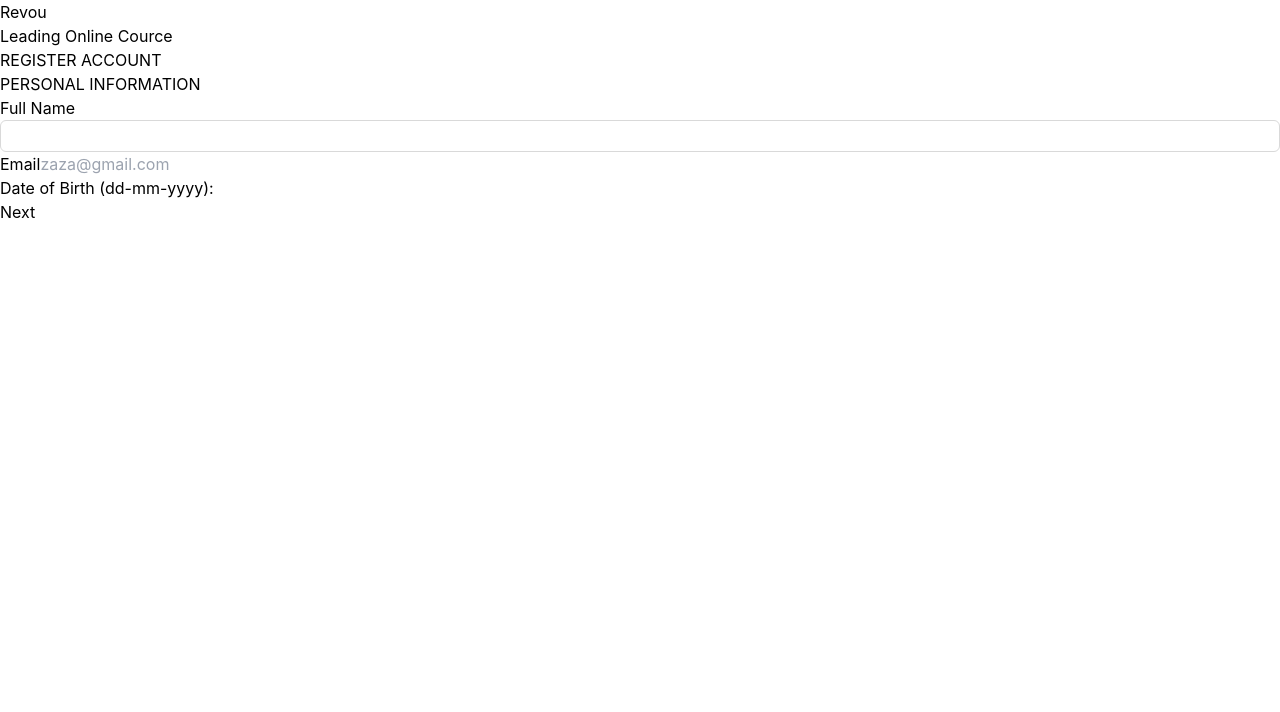
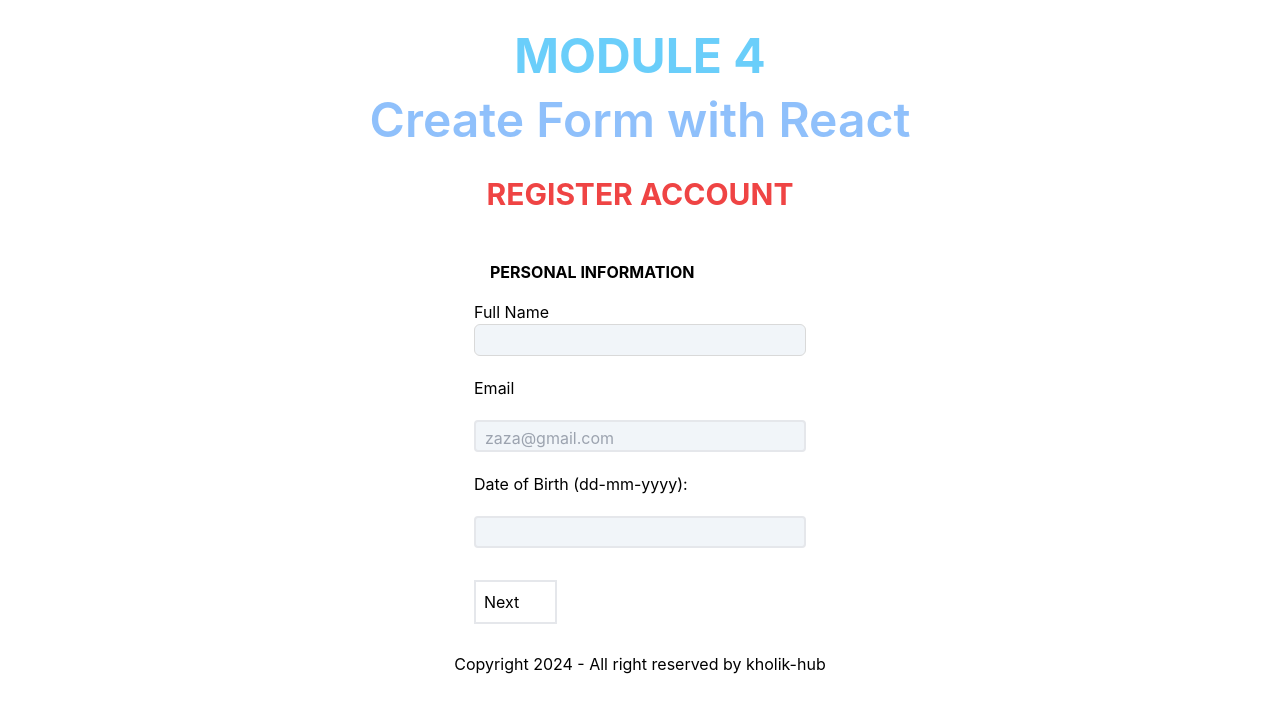
Before and after one commit to RevoU-FSSE-4/Module-4-kholikhub, a React (Create React App) app in the folder my-form/: page / in a window 1280 px wide. Shown: the top 712 px of the page. Built offline with nearby package versions, Linux system fonts and the light colour scheme.

Commit message:
finish css with tailwind

```diff
--- a/my-form/src/App.css
+++ b/my-form/src/App.css
@@ -1,4 +1,4 @@
-.App {
+/* .App {
   text-align: center;
 }
 
@@ -35,4 +35,4 @@
   to {
     transform: rotate(360deg);
   }
-}
+} */
--- a/my-form/src/App.tsx
+++ b/my-form/src/App.tsx
@@ -1,11 +1,13 @@
 import Header from "./Components/Header";
 import Home from "./page/Home";
+import Copyright from "./Components/Copyright";
 
 function App() {
   return (
     <>
       <Header />
       <Home />
+      <Copyright />
     </>
   );
 }
--- /dev/null
+++ b/my-form/src/Components/Copyright.tsx
@@ -0,0 +1,11 @@
+const Copyright = () => {
+  return (
+    <>
+      <div className="Copyright text-center my-7">
+          <p>Copyright 2024 - All right reserved by kholik-hub</p>
+      </div>
+    </>
+  );
+};
+
+export default Copyright;
--- a/my-form/src/Components/Header.tsx
+++ b/my-form/src/Components/Header.tsx
@@ -1,9 +1,9 @@
 const Header = () => {
   return (
     <>
-        <div className="header">
-            <h1> Revou </h1>
-            <h3>Leading Online Cource</h3>
+        <div className="header mx-6 text-center m-8">
+            <h1 className="text-sky-400/75 text-5xl font-bold"> MODULE 4 </h1>
+            <h3 className="text-blue-400/70 text-5xl font-semibold m-4">Create Form with React</h3>
         </div>
     </>
   );
--- a/my-form/src/page/Home.tsx
+++ b/my-form/src/page/Home.tsx
@@ -3,7 +3,6 @@ import { ErrorMessage, Field, Form, Formik, FormikProps } from "formik";
 import "./Home.css";
 import { useState } from "react";
 import { Input, Typography } from "antd";
-import Password from "antd/es/input/Password";
 
 
 const { Text } = Typography;
@@ -120,53 +119,76 @@ function Home() {
 
   return (
     <>
-      <h1>REGISTER ACCOUNT</h1>
-      <div>
+      <h1 className="text-center font-bold text-3xl m-8 text-red-500">REGISTER ACCOUNT</h1>
+      <div className="mt-5 flex justify-center ">
         <Formik
           initialValues={initialValues}
           validationSchema={validationSchema}
           onSubmit={handleSubmit}
         >
           {(props) => (
-            <Form>
+            <div className="">
+              <Form className="">
               {page === 1 && (
                 <div>
-                  <h2>PERSONAL INFORMATION</h2>
+                  <h2 className="font-bold m-4 ">PERSONAL INFORMATION</h2>
+                  <div className="">
+                  <p>{fulfillOne}</p>
                     <div>
-                    <p>{fulfillOne}</p>
-                    <label htmlFor="fullname">Full Name</label>
+                    <label className="" htmlFor="fullname">Full Name</label>
+                    <div className="">
                       <Input
                       value={props.values.fullName}
-                     name={"fulltName"}
+                      className="bg-slate-100"
+                      name={"fullName"}
                       onChange={props.handleChange("fullName")}
                       status={props.errors.fullName && "error"}
                       />
-                    <br />
                       {props.errors.fullName && (
                         <Text type="danger">{props.errors.fullName}</Text>
                       )}
+                    </div>
 
-                    <label htmlFor="email">Email</label>
+                    </div>
+                    <div className="mt-5">
+                    <label className="" htmlFor="email">Email</label>
+                    <div>
                       <Field
                           id="email"
                           name="email"
-                        placeholder="zaza@gmail.com"
+                          placeholder="  zaza@gmail.com"
                           type="email"
+                          className="border-2 mt-5 bg-slate-100 pr-20 pt-1 rounded "
                         />
-                      <br />
                         <ErrorMessage
                           name="email"
                           component="div"
                           className="feedback"
                         />
+                    </div>
+                    </div>
+                    <div className="mt-5">
+                      <label className="mt-5" htmlFor="dob">Date of Birth (dd-mm-yyyy):</label>
+                      <div>
+                        <Field
+                            type="text"
+                            id="dob"
+                            name="dob"
+                            className="border-2 mt-5 mb-8 bg-slate-100 pr-20 pt-1 rounded "
+                            />
+                          <ErrorMessage
+                            name="dob"
+                            component="div"
+                            className="feedback"
+                            />
+                      </div>
 
-                    <label htmlFor="dob">Date of Birth (dd-mm-yyyy):</label>
-                      <Field type="text" id="dob" name="dob" />
-                      <ErrorMessage name="dob" component="div" className="feedback" />
+                    </div>
 
-                   <br />
+                    <div>
                     <button
                       type="button"
+                      className="border-2 p-2 pr-9"
                       onClick={() => {
                         handlePage1(props);
                       }}
@@ -175,27 +197,30 @@ function Home() {
                     </button>
                     </div>
                   </div>
+                </div>
               )}
 
               {page === 2 && (
                 <div>
-                  <h2>ADDRESS INFORMATION</h2>
+                  <h2 className="font-bold m-4 ">ADDRESS INFORMATION</h2>
                   <div>
                     <label htmlFor="streetAddress">Street Address</label>
                       <Input
                       value={props.values.streetAddress}
+                      className="border-2 mt-5 bg-slate-100 pr-20 pt-1 rounded mb-5"
                       name={"streetAddress"}
                       onChange={props.handleChange("streetAddress")}
                       status={props.errors.streetAddress && "error"}
                       />
-                    <br />
                     {props.errors.streetAddress && (
                         <Text type="danger">{props.errors.streetAddress}</Text>
                     )}
-
+                  </div>
+                  <div>
                     <label htmlFor="city">City</label>
                       <Input
                       value={props.values.city}
+                      className="border-2 mt-5 bg-slate-100 pr-20 pt-1 rounded mb-5"
                       name={"city"}
                       onChange={props.handleChange("city")}
                       status={props.errors.city && "error"}
@@ -204,10 +229,12 @@ function Home() {
                     {props.errors.city && (
                         <Text type="danger">{props.errors.city}</Text>
                     )}
-
+                  </div>
+                  <div>
                     <label htmlFor="state">State</label>
                       <Input
                       value={props.values.state}
+                      className="border-2 mt-5 bg-slate-100 pr-20 pt-1 rounded mb-5"
                       name={"state"}
                       onChange={props.handleChange("state")}
                       status={props.errors.state && "error"}
@@ -216,22 +243,25 @@ function Home() {
                     {props.errors.state && (
                         <Text type="danger">{props.errors.state}</Text>
                     )}
-
+                  </div>
+                  <div>
                     <label htmlFor="zipCode">Zip Code</label>
+                  </div>
                       <Field
+                      className="border-2 mb-5 mt-5 bg-slate-100 pr-20 pt-1 rounded "
                         id="zipCode"
                         name="zipCode"
                         placeholder="67282"
                         type="zipCode"
                       />
-                    <br />
                       <ErrorMessage
                         name="zipCode"
                         component="div"
                         className="feedback"
                       />
-
+                  <div>
                       <button
+                      className="border-2 mt-5 p-2 m-2"
                         type="button"
                         onClick={() => {
                           setPage(page - 1);
@@ -239,8 +269,8 @@ function Home() {
                       >
                       Previous
                       </button>
-                    <br />
                       <button
+                        className="border-2 m-2 p-2 pr-9"
                         type="button"
                         onClick={() => {
                           handlePage2(props);
@@ -254,12 +284,14 @@ function Home() {
 
               {page === 3 && (
                 <div>
-                  <h2>ACCOUNT INFORMATION</h2>
+                  <h2 className="font-bold m-4 ">ACCOUNT INFORMATION</h2>
                   <div>
-
                     <label htmlFor="userName">User Name</label>
+                  </div>
+                  <div>
                     <Input
                       value={props.values.userName}
+                      className="border-2 mb-5 mt-5 bg-slate-100 pr-20 pt-1 rounded "
                       name={"userName"}
                       onChange={props.handleChange("userName")}
                       status={props.errors.userName && "error"}
@@ -268,34 +300,42 @@ function Home() {
                       {props.errors.userName && (
                           <Text type="danger">{props.errors.userName}</Text>
                       )}
-
+                  </div>
+                  <div className=" mb-5 mt-5  pr-20 pt-1 rounded ">
                     <label htmlFor="password">Password</label>
+                  </div>
+                  <div className="border-2 mb-5 mt-5 bg-slate-100 pr-20 pt-1 rounded ">
                     <Field
                         id="password"
                         name="password"
                         placeholder=" KKkkk.123 "
                         type="password"
                       />
-                    <br />
                       <ErrorMessage
                         name="password"
                         component="div"
                         className="feedback"
                       />
+                  </div>
                   <button
                       type="button"
+                      className="border-2 mt-5 p-2 m-2"
                       onClick={() => {
                         setPage(page - 1);
                       }}
                     >
                       Previous
                   </button>
-                    <br />
-                    <button type="submit">Save</button>
-                  </div>
+                  <button
+                      className="border-2 m-2 p-2 pr-9"
+                      type="submit">
+                        Save
+                  </button>
                 </div>
               )}
             </Form>
+            </div>
+
           )}
         </Formik>
       </div>
```
Lines whose indentation alone changed are shown as unchanged.
